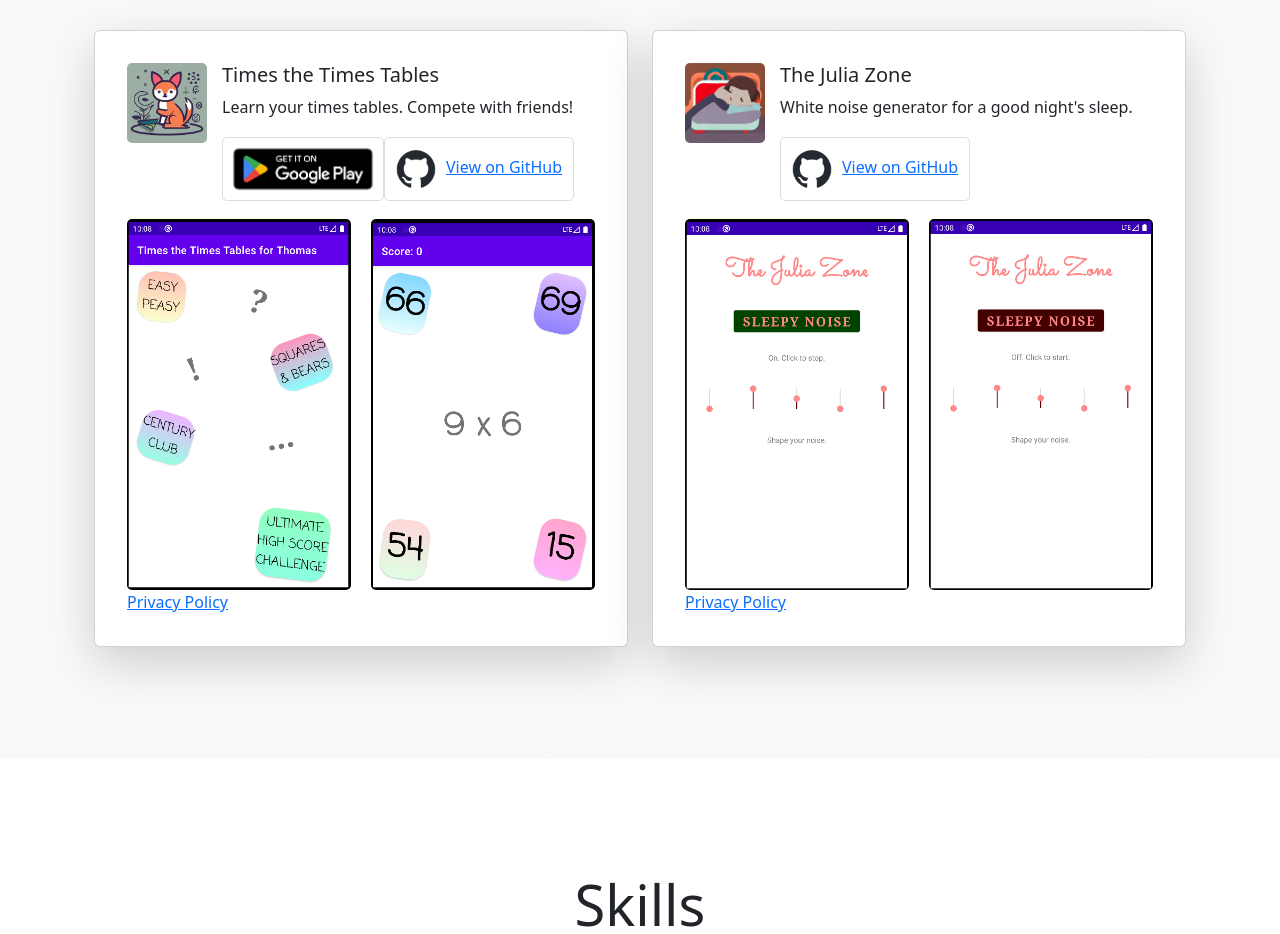
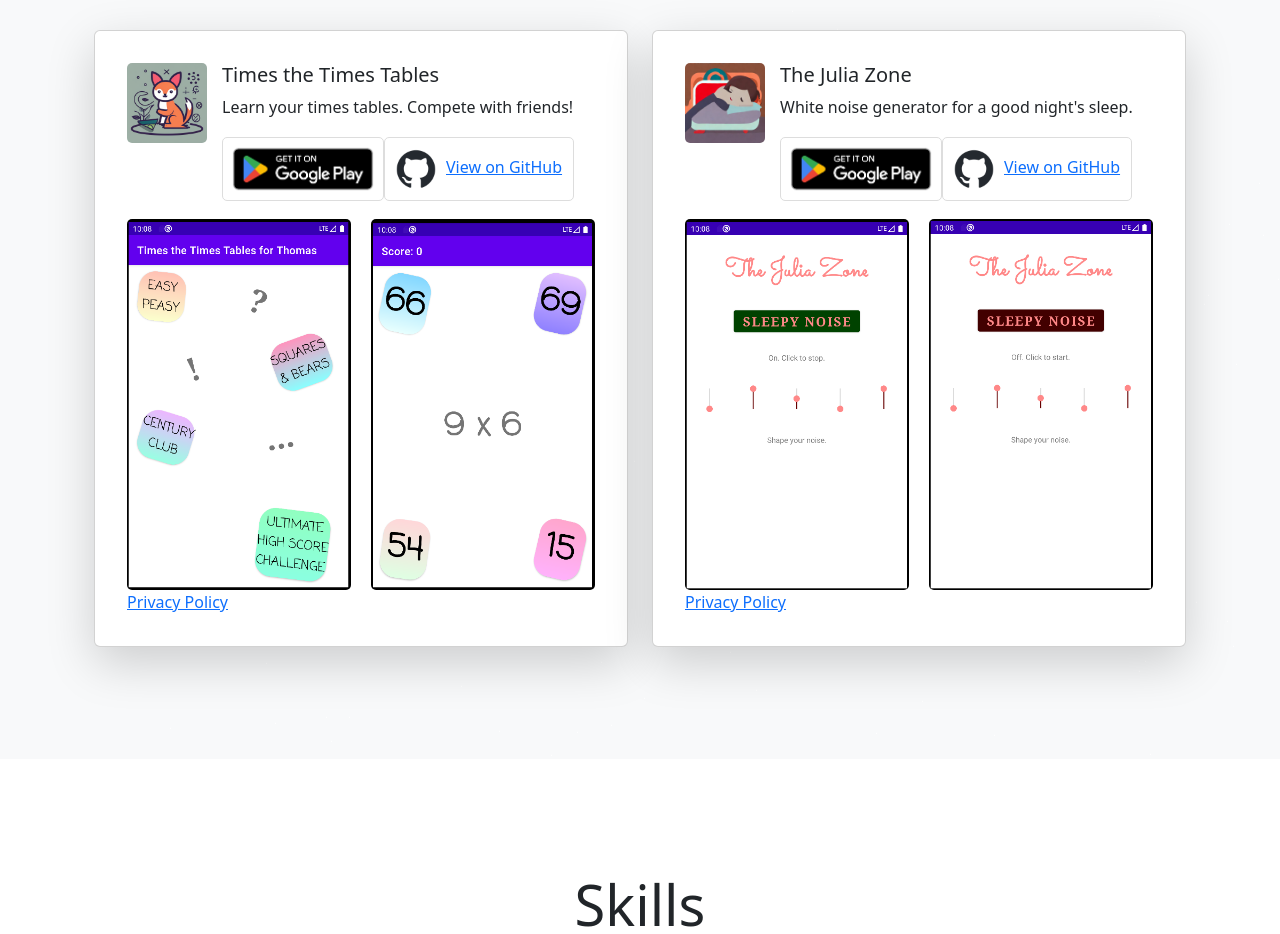
Before and after one commit to twadeclark/website1999, a React (Create React App) app: page / in a window 1280 px wide. Shown: the part 1460-2394 px from the top of the page. Built offline with nearby package versions, Linux system fonts and the light colour scheme.

Commit message:
updated play store links

```diff
--- a/src/editable-stuff/config.js
+++ b/src/editable-stuff/config.js
@@ -105,7 +105,7 @@
         screenshot1: "/assets/juliaZoneScreenshot1.png",
         screenshot2: "/assets/juliaZoneScreenshot2.png",
         privacyPolicyLink: "/TheJuliaZonePrivacyPolicy.txt",
-        playStoreLink: "",
+        playStoreLink: "https://play.google.com/store/apps/details?id=com.twadeclark.thejuliazone",
         githubSourceLink: "https://github.com/twadeclark/TheJuliaZone",
       },
     ],
```
